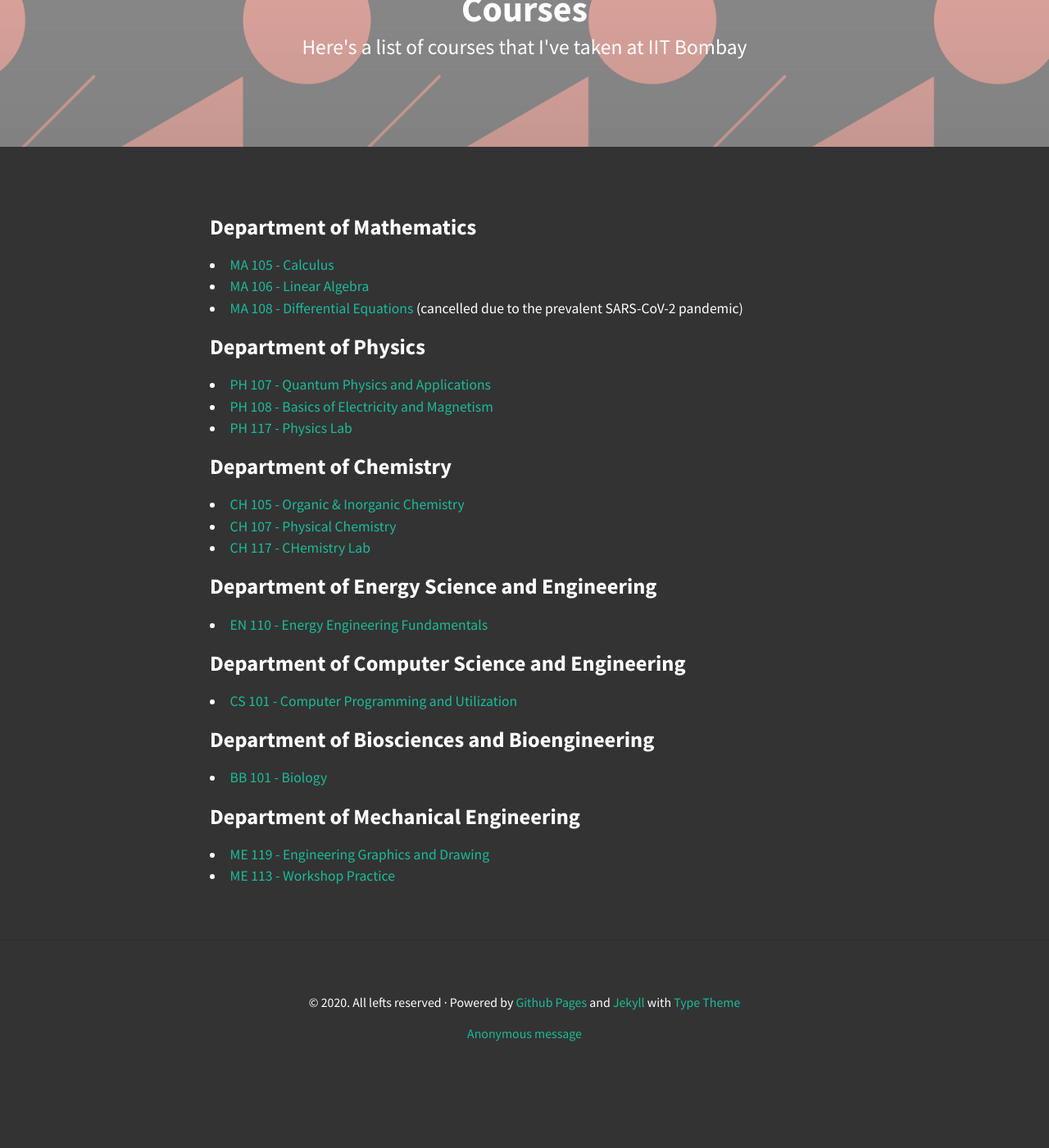
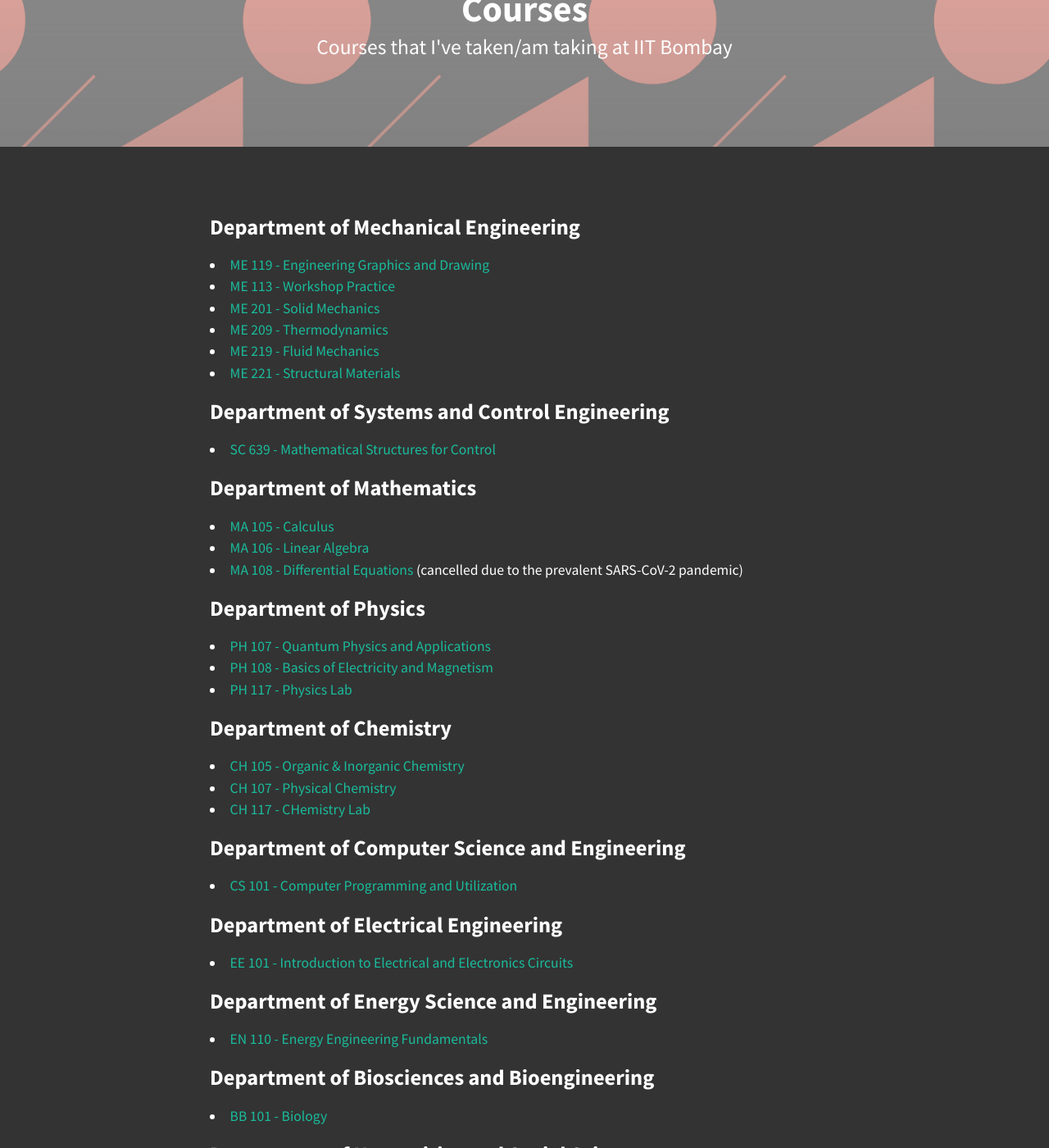
Before and after one commit to omprabhu31/omprabhu31.github.io, a Jekyll site: the page built from academics/courses.md, in a window 1280 px wide and 1400 px high, scrolled down 275 px. Shown: the whole window at 82% size. Built offline with Jekyll 4.4.1, drawn with Linux system fonts in a browser that asks for light colours; nearby versions of some CDN libraries; before the commit the page ends 1609 px from its top, so only the background shows below that; some of the changed text lies outside the part shown.

Commit message:
course list

```diff
--- a/academics/courses.md
+++ b/academics/courses.md
@@ -1,11 +1,26 @@
 ---
 layout: page
 title: Courses
-subtitle: Here's a list of courses that I've taken at IIT Bombay
+subtitle: Courses that I've taken/am taking at IIT Bombay
 permalink: /academics/courses/
 feature-img: "assets/img/sample_feature_img_2.png"
 hide: true
 ---
+
+<h3>Department of Mechanical Engineering</h3>
+<ul>
+<li><a href="https://portal.iitb.ac.in/asc/Courses/crsedetail.jsp?ccd=ME%20119">ME 119 - Engineering Graphics and Drawing</a></li>
+<li><a href="https://portal.iitb.ac.in/asc/Courses/crsedetail.jsp?ccd=ME%20113">ME 113 - Workshop Practice</a></li>
+<li><a href="https://portal.iitb.ac.in/asc/Courses/crsedetail.jsp?ccd=ME%20201">ME 201 - Solid Mechanics</a></li>
+<li><a href="https://portal.iitb.ac.in/asc/Courses/crsedetail.jsp?ccd=M#%20209">ME 209 - Thermodynamics</a></li>
+<li><a href="https://portal.iitb.ac.in/asc/Courses/crsedetail.jsp?ccd=ME%20219">ME 219 - Fluid Mechanics</a></li>
+<li><a href="https://portal.iitb.ac.in/asc/Courses/crsedetail.jsp?ccd=ME%20221">ME 221 - Structural Materials</a></li>
+</ul>
+
+<h3>Department of Systems and Control Engineering</h3>
+<ul>
+<li><a href="https://portal.iitb.ac.in/asc/Courses/crsedetail.jsp?ccd=SC%20639">SC 639 - Mathematical Structures for Control</a></li>
+</ul>
 
 <h3>Department of Mathematics</h3>
 <ul>
@@ -28,14 +43,19 @@
 <li><a href="https://portal.iitb.ac.in/asc/Courses/crsedetail.jsp?ccd=CH%20117">CH 117 - CHemistry Lab</a></li>
 </ul>
 
+<h3>Department of Computer Science and Engineering</h3>
+<ul>
+<li><a href="https://portal.iitb.ac.in/asc/Courses/crsedetail.jsp?ccd=CS%20101">CS 101 - Computer Programming and Utilization</a></li>
+</ul>
+
+<h3>Department of Electrical Engineering</h3>
+<ul>
+<li><a href="https://portal.iitb.ac.in/asc/Courses/crsedetail.jsp?ccd=EE%20101">EE 101 - Introduction to Electrical and Electronics Circuits</a></li>
+</ul>
+
 <h3>Department of Energy Science and Engineering</h3>
 <ul>
 <li><a href="https://portal.iitb.ac.in/asc/Courses/crsedetail.jsp?ccd=EN%20110">EN 110 - Energy Engineering Fundamentals</a></li>
-</ul>
-
-<h3>Department of Computer Science and Engineering</h3>
-<ul>
-<li><a href="https://portal.iitb.ac.in/asc/Courses/crsedetail.jsp?ccd=CS%20101">CS 101 - Computer Programming and Utilization</a></li>
 </ul>
 
 <h3>Department of Biosciences and Bioengineering</h3>
@@ -43,8 +63,7 @@
 <li><a href="https://portal.iitb.ac.in/asc/Courses/crsedetail.jsp?ccd=BB%20101">BB 101 - Biology</a></li>
 </ul>
 
-<h3>Department of Mechanical Engineering</h3>
+<h3>Department of Humanities and Social Sciences</h3>
 <ul>
-<li><a href="https://portal.iitb.ac.in/asc/Courses/crsedetail.jsp?ccd=ME%20119">ME 119 - Engineering Graphics and Drawing</a></li>
-<li><a href="https://portal.iitb.ac.in/asc/Courses/crsedetail.jsp?ccd=ME%20113">ME 113 - Workshop Practice</a></li>
+<li><a href="https://portal.iitb.ac.in/asc/Courses/crsedetail.jsp?ccd=HS%20101">HS 101 - Economics</a></li>
 </ul>
```
